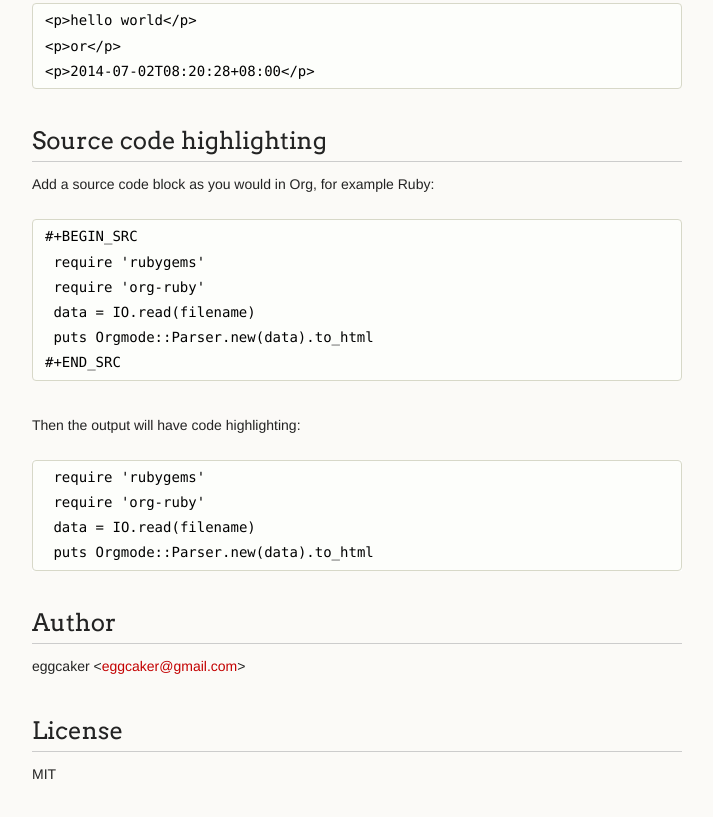
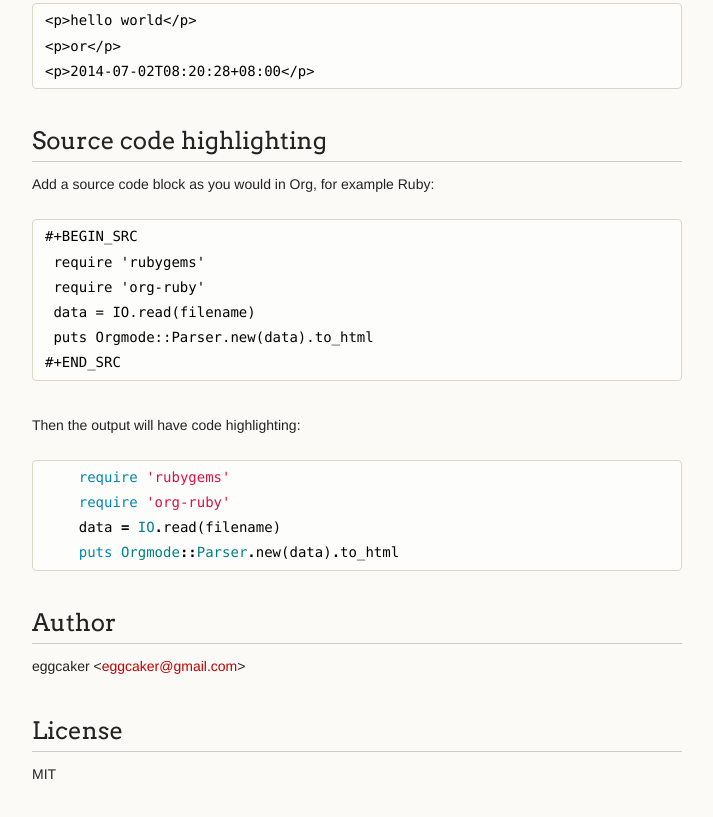
Before and after one commit to eggcaker/jekyll-org, a plain HTML site: page index.html in a window 1280 px wide. Shown: the part 1668-2485 px from the top of the page, without its empty margins (278-991 px from the left). Drawn offline with Linux system fonts and the light colour scheme.

Commit message:
fixed highlight

```diff
--- a/index.html
+++ b/index.html
@@ -5,9 +5,9 @@
     <meta http-equiv="X-UA-Compatible" content="chrome=1">
     <title>jekyll-org by eggcaker</title>
 
-    <link rel="stylesheet" href="stylesheets/styles.css">
-    <link rel="stylesheet" href="stylesheets/pygment_trac.css">
-    <script src="javascripts/scale.fix.js"></script>
+    <link rel="stylesheet" href="/stylesheets/styles.css">
+    <link rel="stylesheet" href="/stylesheets/pygment_trac.css">
+    <script src="/javascripts/scale.fix.js"></script>
     <meta name="viewport" content="width=device-width, initial-scale=1, user-scalable=no">
     <!--[if lt IE 9]>
     <script src="//html5shiv.googlecode.com/svn/trunk/html5.js"></script>
@@ -130,10 +130,11 @@ or
 
 <p>Then the output will have code highlighting:</p>
 
-<div class="highlight highlight-ruby"><pre> <span class="pl-k">require</span> <span class="pl-s1"><span class="pl-pds">'</span>rubygems<span class="pl-pds">'</span></span>
- <span class="pl-k">require</span> <span class="pl-s1"><span class="pl-pds">'</span>org-ruby<span class="pl-pds">'</span></span>
- data <span class="pl-k">=</span> <span class="pl-s3">IO</span>.read(filename)
- puts <span class="pl-s3">Orgmode</span>::<span class="pl-s3">Parser</span>.<span class="pl-k">new</span>(data).to_html</pre></div>
+<div class="highlight highlight-ruby"><pre>    <span class="nb">require</span> <span class="s1">'rubygems'</span>
+    <span class="nb">require</span> <span class="s1">'org-ruby'</span>
+    <span class="n">data</span> <span class="o">=</span> <span class="no">IO</span><span class="o">.</span><span class="n">read</span><span class="p">(</span><span class="n">filename</span><span class="p">)</span>
+    <span class="nb">puts</span> <span class="no">Orgmode</span><span class="o">::</span><span class="no">Parser</span><span class="o">.</span><span class="n">new</span><span class="p">(</span><span class="n">data</span><span class="p">)</span><span class="o">.</span><span class="n">to_html</span>
+</pre></div>
 
 <h2>
 <a id="author" class="anchor" href="#author" aria-hidden="true"><span class="octicon octicon-link"></span></a>Author</h2>
```
